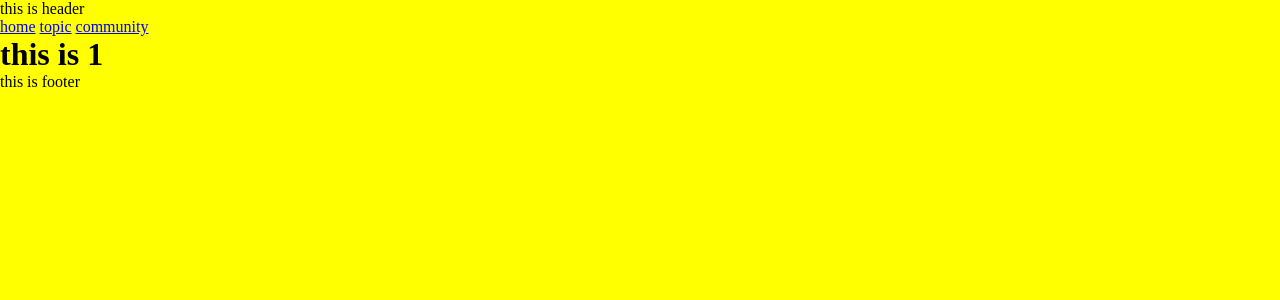
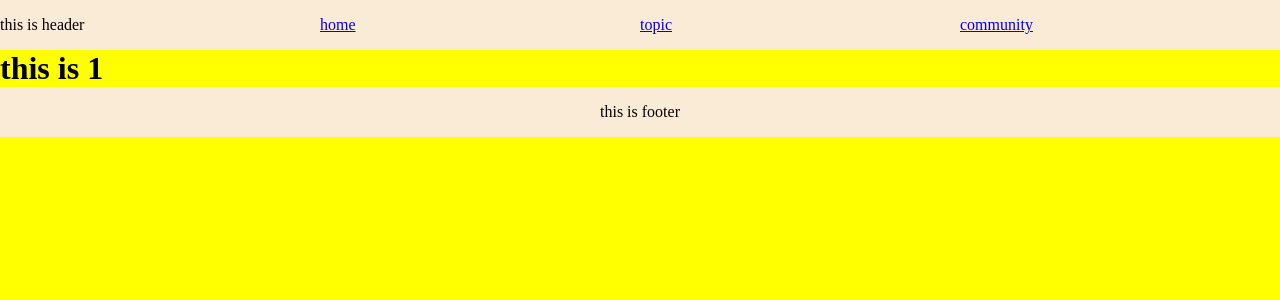
Before and after one commit to asw11wsa/PhpPlayground, a PHP site: page /?subject=1 in a window 1280 px wide. Shown: the top 300 px of the page. Run offline with PHP 8.4, Linux system fonts and the light colour scheme.

Commit message:
change html and css

```diff
--- a/asset/css/index.css
+++ b/asset/css/index.css
@@ -1,5 +1,38 @@
 *{
     padding: 0;
     margin: 0;
+}
+
+body{
     background-color: yellow;
 }
+
+header{
+    width: 100%;
+    background-color: antiquewhite;
+    height: 50px;
+    border-bottom: rgba(255,255,255,0.8);
+    box-sizing: border-box;
+    display: flex;
+    justify-content: center;
+    align-items: center;
+}
+
+header div{
+    flex: 1;
+}
+
+header a {
+    flex: 1;
+}
+
+footer {
+    width: 100%;
+    background-color: antiquewhite;
+    height: 50px;
+    border-top: rgba(0,0,0,0.8);
+    box-sizing: border-box;
+    display: flex;
+    justify-content: center;
+    align-items: center;
+}
--- a/lib/Part/Header.php
+++ b/lib/Part/Header.php
@@ -6,7 +6,7 @@ class Header {
     function __construct()
     {
         echo '<header>
-                  <div>this is header</div>
+                  <div class="logo">this is header</div>
                   <a href="/index.php">home</a>
                   <a href="/index.php?subject=topic">topic</a>
                   <a href="/index.php?subject=community">community</a>
```
